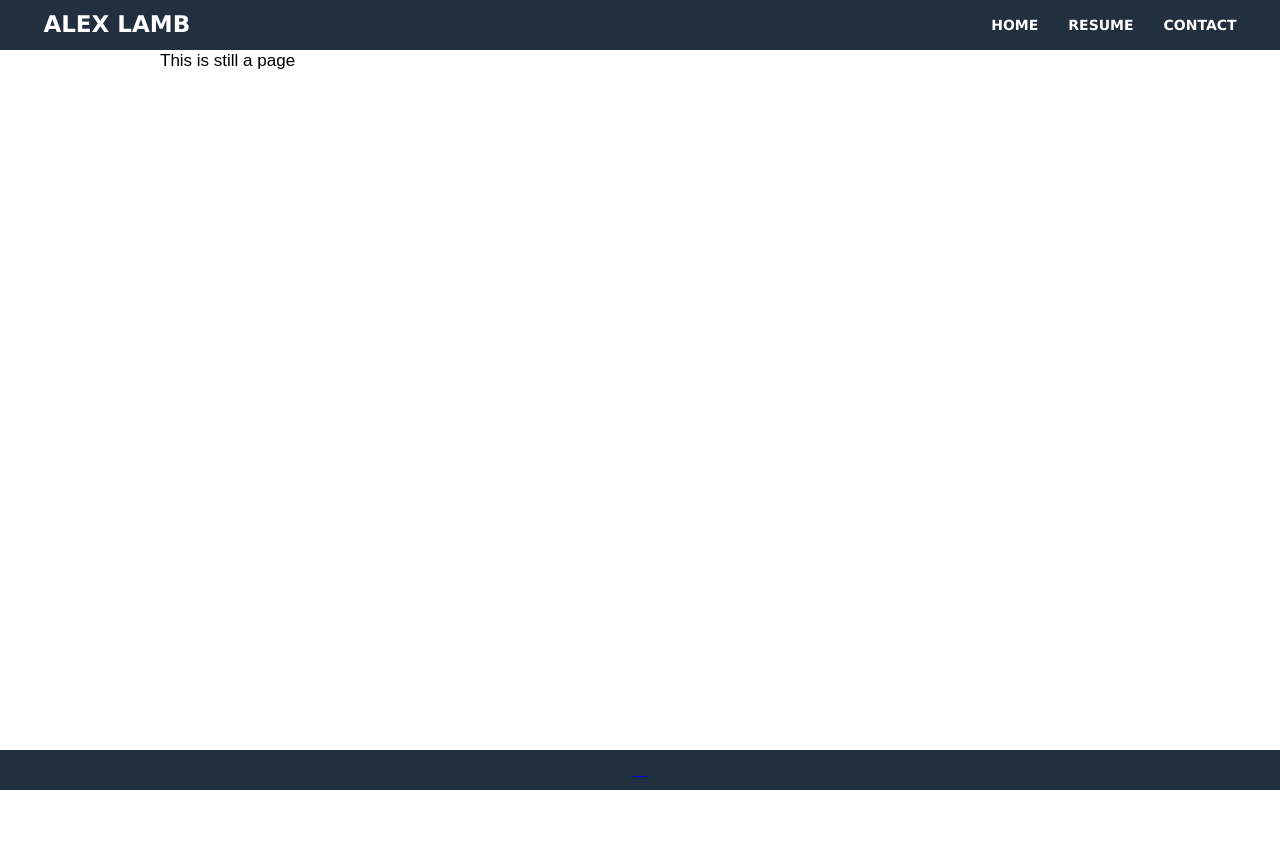
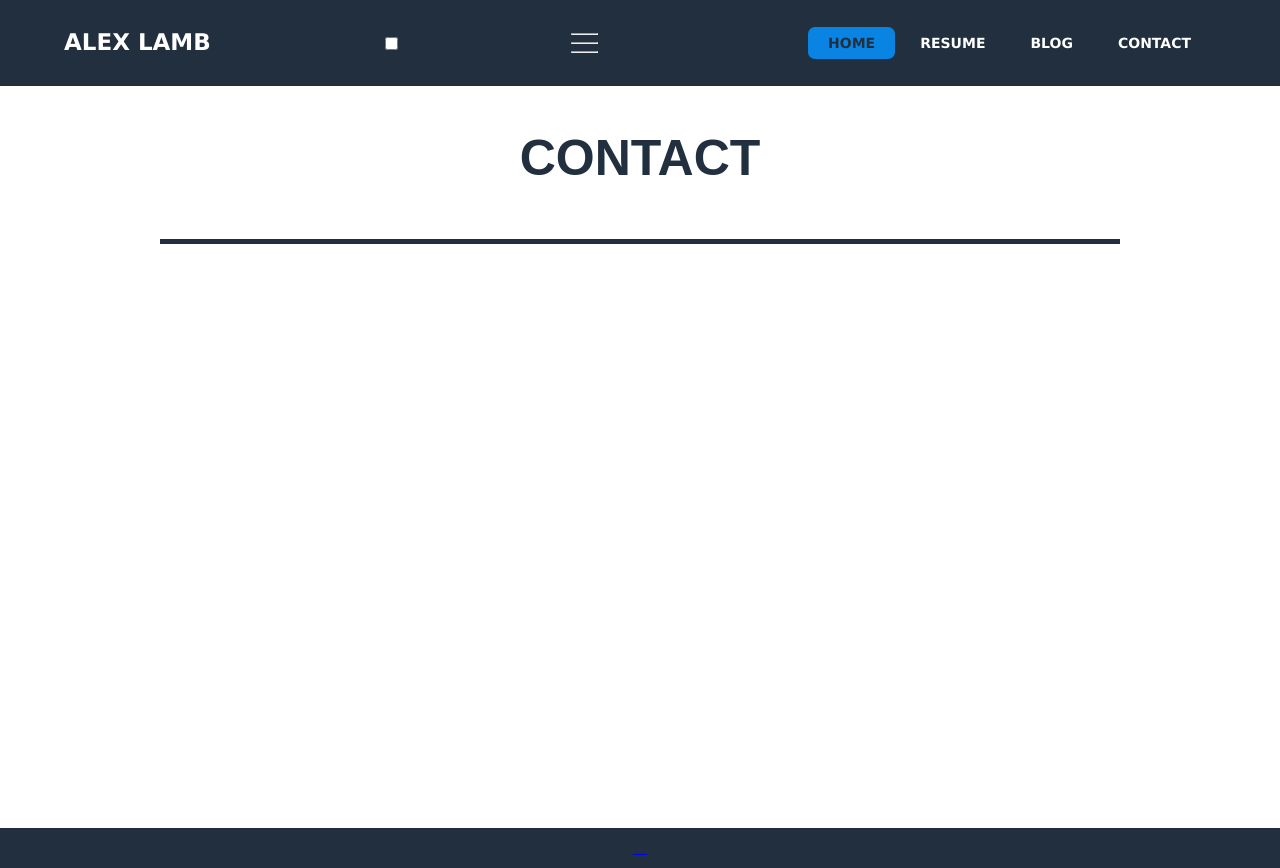
Before and after one commit to alexlamb10/my-blog, a Gatsby site: page /contact in a window 1280 px wide. Before the commit the page ends 800 px from the top, so only its background shows below. Built offline with nearby package versions, Linux system fonts and the light colour scheme; Gatsby itself is replaced by a stand-in of ours.

Commit message:
Half of responsive navbar finished

```diff
--- a/package.json
+++ b/package.json
@@ -14,6 +14,7 @@
     "test": "echo \"Write tests! -> https://gatsby.dev/unit-testing\" && exit 1"
   },
   "dependencies": {
+    "@heroicons/react": "^2.0.14",
     "gatsby": "^4.24.4",
     "gatsby-plugin-sass": "^5.24.0",
     "gatsby-source-filesystem": "^4.24.0",
--- a/src/components/header.js
+++ b/src/components/header.js
@@ -2,6 +2,7 @@ import { Link, StaticQuery, graphql } from "gatsby"
 import React from "react"
 import { siteMetadata } from "../../gatsby-config"
 import * as styles from "./header.module.scss"
+import { Bars3Icon } from "@heroicons/react/20/solid"
 
 const HeaderLink = props => (
   <Link className={styles.link} to={props.to}>
@@ -31,12 +32,26 @@ export default () => (
         <div className={styles.home}>
           <HeaderLink to="/" text="ALEX LAMB" />
         </div>
-        <div className={styles.other}>
-          <HeaderLink to="/" text="HOME" />
-          <HeaderLink to="/about" text="RESUME" />
-          {/* <HeaderLink to="/blog-posts" text="BLOG" /> */}
-          <HeaderLink to="/contact" text="CONTACT" />
-        </div>
+        <input type="checkbox" id="checkbox" />
+        <label htmlFor="checkbox" id={styles.icon}>
+          <hr />
+          <hr />
+          <hr />
+        </label>
+        <ul className={styles.other}>
+          <li className={styles.active}>
+            <HeaderLink to="/" text="HOME" />
+          </li>
+          <li>
+            <HeaderLink to="/about" text="RESUME" />
+          </li>
+          <li>
+            <HeaderLink to="/blog-posts" text="BLOG" />
+          </li>
+          <li>
+            <HeaderLink to="/contact" text="CONTACT" />
+          </li>
+        </ul>
       </header>
     )}
   />
--- a/src/components/header.module.scss
+++ b/src/components/header.module.scss
@@ -1,104 +1,170 @@
 @import '../styles/global';
 
-.container {
-  height: 5vh;
-  margin: 0;
-  right: 0;
-  padding-top: 0;
-  margin-top: 0;
-  background-color: $color-pallete-1;
-  display: flex;
-  text-align: center;
-  padding: 5px;
-  display: flex;
-  align-items: center;
-  justify-content: space-between;
+// .container {
+//   height: 5vh;
+//   margin: 0;
+//   right: 0;
+//   padding-top: 0;
+//   margin-top: 0;
+//   background-color: $color-pallete-1;
+//   display: flex;
+//   text-align: center;
+//   padding: 5px;
+//   display: flex;
+//   align-items: center;
+//   justify-content: space-between;
 
-  .other{
-    margin-right: 3vw;
-  }
+//   .other{
+//     margin-right: 3vw;
+//   }
 
-  .other a {
-    font-size: 14px;
-  }
+//   .other a {
+//     font-size: 14px;
+//   }
 
-  .home{
-    margin-left: 3vw;
-  }
-  .home a {
-    font-size: 23px;
-  }
+//   .home{
+//     margin-left: 3vw;
+//   }
+//   .home a {
+//     font-size: 23px;
+//   }
 
 
-  .button {
-    background-color: $color-pallete-1;
-    display: inline-block;
-    font-family: Verdana, Geneva, Tahoma, sans-serif;
-    font-size: 12px;
-    text-transform: uppercase;
-    color: white;
-    font-weight: bold;
-    height: 30px;
-    min-width: 15px;
-    line-height: 30px;
-    padding-left: 10px;
-    margin-right: 10px;
-    padding-right: 10px;
+//   .button {
+//     background-color: $color-pallete-1;
+//     display: inline-block;
+//     font-family: Verdana, Geneva, Tahoma, sans-serif;
+//     font-size: 12px;
+//     text-transform: uppercase;
+//     color: white;
+//     font-weight: bold;
+//     height: 30px;
+//     min-width: 15px;
+//     line-height: 30px;
+//     padding-left: 10px;
+//     margin-right: 10px;
+//     padding-right: 10px;
 
-    margin-bottom: 10px;
+//     margin-bottom: 10px;
+
+//       &:hover {
+//         background-color: $color-pallete-2;
+//       }
+
+//   }
+
+//   .button-icon {
+//     @extend .button;
+//     background-size: 16px 16px;
+//     background-repeat: no-repeat;
+//     background-position: center center;
+//   }
+
+//   .button-github {
+//     @extend .button-icon;
+//     background-image: url('../images/github.png');
+
+//   }
+
+//   .button-twitter {
+//     @extend .button-icon;
+//     background-image: url('../images/twitter.png');
+//     margin-right: 0px;
+//   }
+
+//   .button-linkedin {
+//     @extend .button-icon;
+//     background-image: url('../images/linkedin.png');
+//   }
+
+//   .link {
+//     color: white;
+
+//     font-family: Verdana, Geneva, Tahoma, sans-serif;
+//     font-size: 17px;
+//     font-weight: bold;
+//     text-decoration: none;
+
+//     &:hover {
+//       color: $color-pallete-2;
+//     }
+
+//     &:not(:last-child) {
+//       padding-right: 30px;
+//     }
+
+//   }
+
+// }
+
+// @media screen and (max-width: 768px){
+//   .container{
+//     display: none;
+//   }
+// }
+
+.container {
+  display: flex;
+  justify-content: space-between;
+  align-items: center;
+  padding: 15px 5%;
+  background-color: $color-pallete-1;
+
+    .link {
+      color: white;
+      font-family: Verdana, Geneva, Tahoma, sans-serif;
+      font-size: 14px;
+      font-weight: bold;
+      text-decoration: none;
+
+
+    }
+
+    .home a {
+      font-size: 23px;
 
       &:hover {
-        background-color: $color-pallete-2;
+        color: $color-pallete-2;
       }
-
-  }
-
-  .button-icon {
-    @extend .button;
-    background-size: 16px 16px;
-    background-repeat: no-repeat;
-    background-position: center center;
-  }
-
-  .button-github {
-    @extend .button-icon;
-    background-image: url('../images/github.png');
-
-  }
-
-  .button-twitter {
-    @extend .button-icon;
-    background-image: url('../images/twitter.png');
-    margin-right: 0px;
-  }
-
-  .button-linkedin {
-    @extend .button-icon;
-    background-image: url('../images/linkedin.png');
-  }
-
-  .link {
-    color: white;
-
-    font-family: Verdana, Geneva, Tahoma, sans-serif;
-    font-size: 17px;
-    font-weight: bold;
-    text-decoration: none;
-
-    &:hover {
-      color: $color-pallete-2;
     }
 
-    &:not(:last-child) {
-      padding-right: 30px;
+    ul {
+      list-style: none;
+
+      li{
+        display: inline-block;
+
+        a{
+          text-decoration: none;
+          color:white;
+          padding: 8px 20px;
+          margin-right: 5px;
+          border-radius: 7px;
+          transition: all .3s ease;
+
+          &:hover{
+          background: $color-pallete-2;
+          color: $color-pallete-1;
+          }
+        }
+      }
+      .active a{
+          background: $color-pallete-2;
+          color: $color-pallete-1;
+        }
     }
-
-  }
 
 }
 
-@media screen and (max-width: 768px){
-  .container{
-    display: none;
+#icon {
+  height: 28px;
+  width: 2vw;
+  display: flex;
+  flex-direction: column;
+  justify-content: space-around;
+  align-items: center;
+  hr{
+    width: 100%;
+    margin: 0;
   }
 }
--- a/src/pages/contact.js
+++ b/src/pages/contact.js
@@ -4,5 +4,9 @@ import Layout from "../components/layout"
 import Title from "../components/title"
 
 export default function Contact() {
-  return <Layout>This is still a page</Layout>
+  return (
+    <Layout>
+      <Title text="Contact" />
+    </Layout>
+  )
 }
```
Also changed, not shown: 1 other file.
